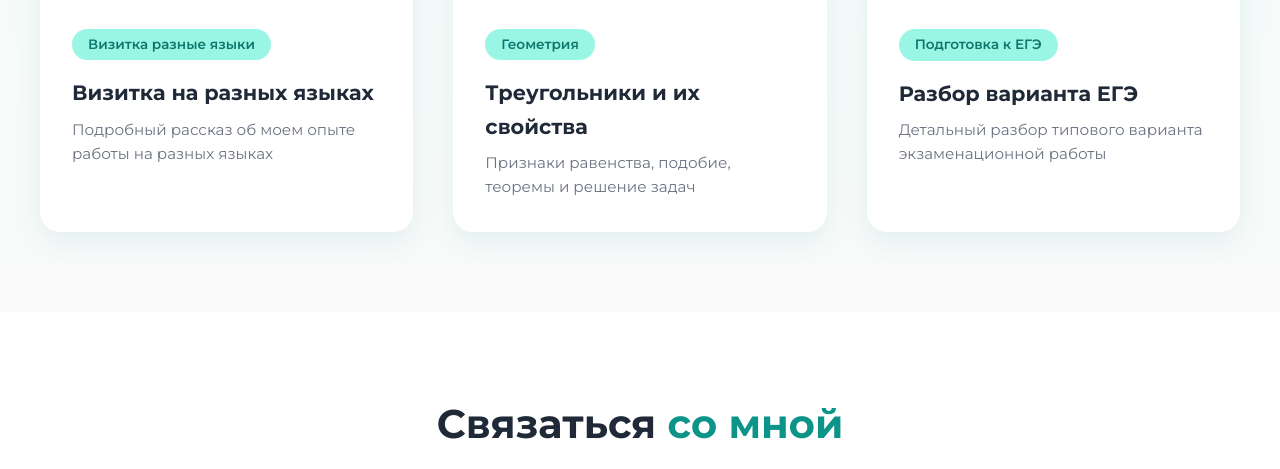
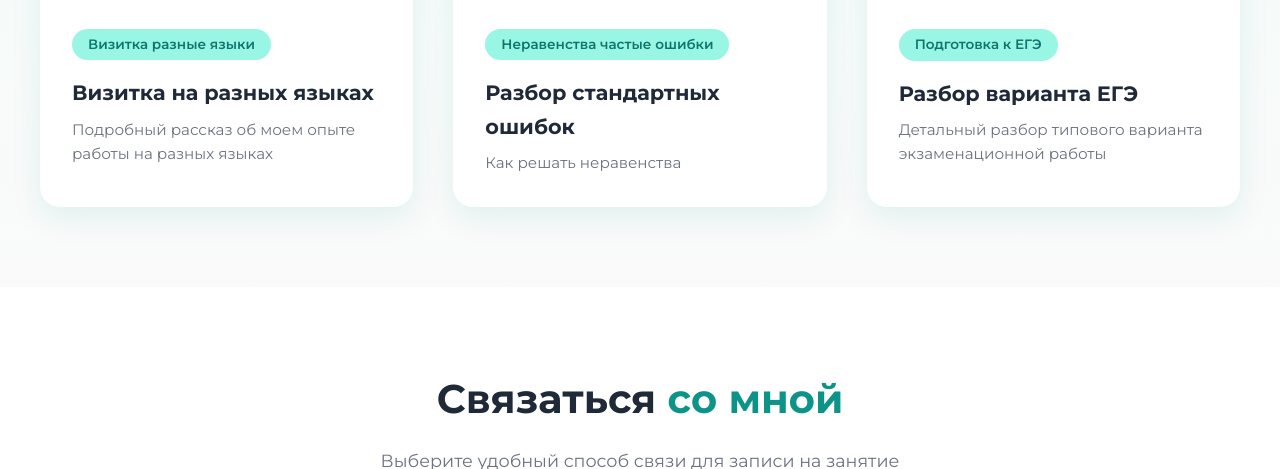
Before and after one commit to KLebebedeo/KLebebedeo.github.io, a plain HTML site: page index.html in a window 1280 px wide. Shown: the part 2331-2800 px from the top of the page. Drawn offline with Linux system fonts and the light colour scheme.

Commit message:
Update index.html

```diff
--- a/index.html
+++ b/index.html
@@ -727,12 +727,12 @@
 
                 <div class="video-card fade-in">
                     <div class="video-wrapper">
-                        <iframe src="https://www.youtube.com/embed/3u9YIvIikHM" allowfullscreen></iframe>
+                        <iframe src="https://youtu.be/pkkEvyOi0Qg" allowfullscreen></iframe>
                     </div>
                     <div class="video-info">
-                        <span class="video-tag">Геометрия</span>
-                        <h3>Треугольники и их свойства</h3>
-                        <p>Признаки равенства, подобие, теоремы и решение задач</p>
+                        <span class="video-tag">Неравенства частые ошибки</span>
+                        <h3>Разбор стандартных ошибок</h3>
+                        <p>Как решать неравенства</p>
                     </div>
                 </div>
 
```
